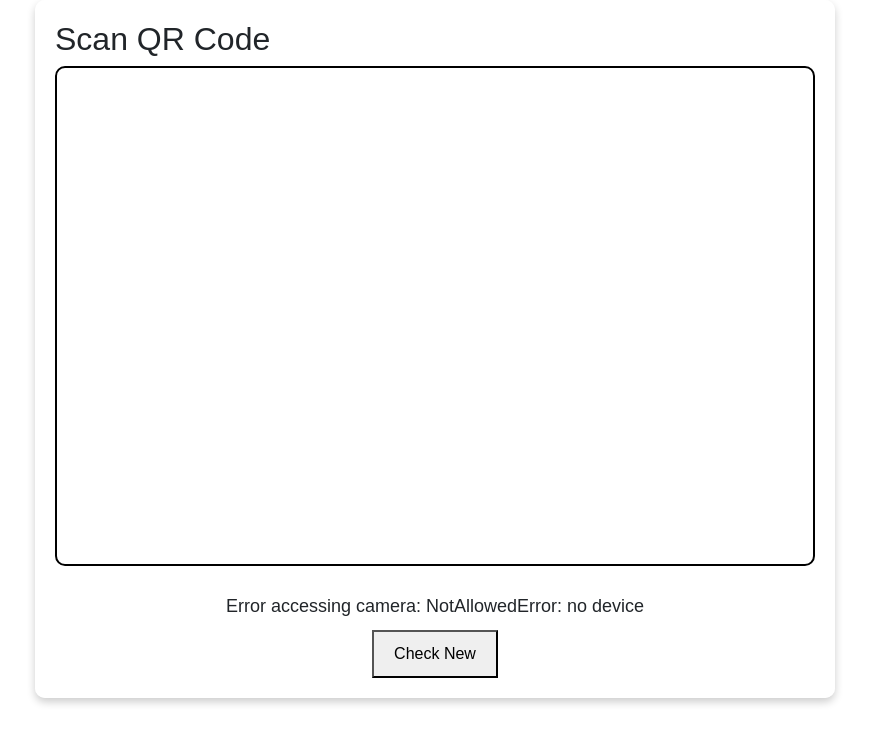
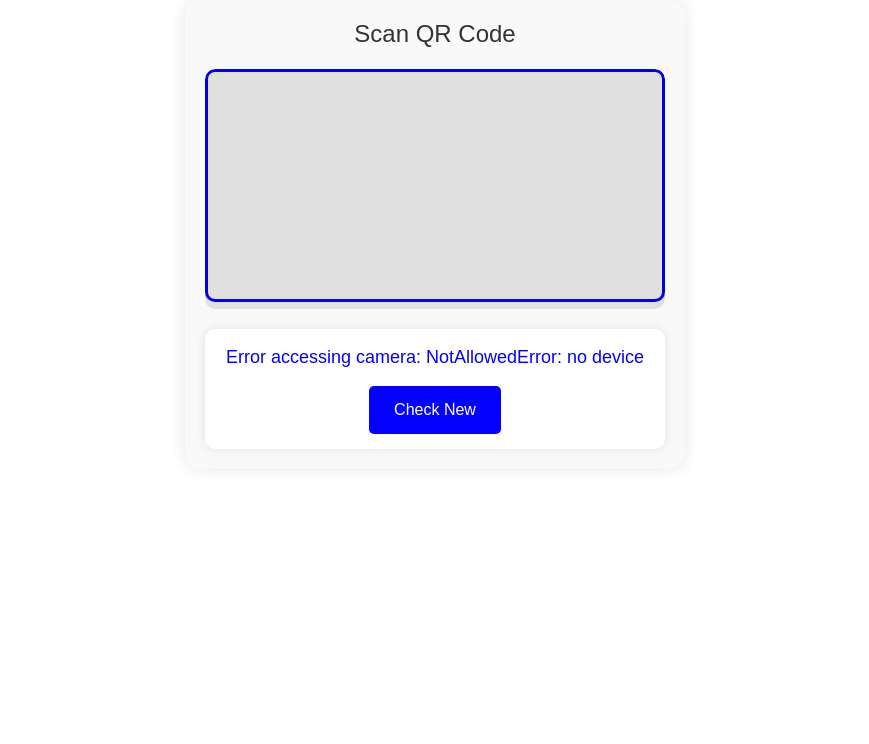
Before and after one commit to Aditya060/Registration, a Django app: page /scan/ in a window 1280 px wide. Shown: the top 744 px of the page, without its empty margins (205-1074 px from the left). Run offline with Django 4.2, Linux system fonts and the light colour scheme; parts of the project's set-up code (start-up, migrations or seed data) failed here and were passed over; some libraries are stand-ins or nearby versions.

Commit message:
Update scanner.html

```diff
--- a/core/templates/core/scanner.html
+++ b/core/templates/core/scanner.html
@@ -3,15 +3,21 @@
 {% block title %}QR Code Scanner{% endblock %}
 
 {% block content %}
-<div class="container">
-    <h2>Scan QR Code</h2>
+<div class="container" style="max-width: 500px; margin: auto; padding: 20px; background-color: #f9f9f9; border-radius: 15px; box-shadow: 0 0 15px rgba(0, 0, 0, 0.1);">
+    <h2 style="text-align: center; margin-bottom: 20px; font-size: 24px; color: #333;">Scan QR Code</h2>
+
     <!-- Video Stream -->
-    <video id="video" style="width: 100%; height: 500px; margin: auto; border: 2px solid #000; border-radius: 10px;" autoplay></video>
+    <div style="position: relative; overflow: hidden; border-radius: 10px;">
+        <video id="video" style="width: 100%; height: 100%; border: 3px solid #0400ff; border-radius: 10px;" autoplay></video>
+        <div style="position: absolute; top: 0; left: 0; width: 100%; height: 100%; border-radius: 10px; background: rgba(0, 0, 0, 0.1); pointer-events: none;"></div>
+    </div>
 
     <!-- Message Box -->
-    <div id="message-box" style="display: none; text-align: center; margin-top: 20px;">
-        <div id="message" style="font-size: 18px; margin-bottom: 10px;"></div>
-        <button id="check-new" style="padding: 10px 20px; font-size: 16px;">Check New</button>
+    <div id="message-box" style="display: none; text-align: center; margin-top: 20px; padding: 15px; background-color: #fff; border-radius: 10px; box-shadow: 0 0 10px rgba(0, 0, 0, 0.1);">
+        <div id="message" style="font-size: 18px; margin-bottom: 15px; color: #0400ff;"></div>
+        <button id="check-new" style="padding: 12px 25px; font-size: 16px; background-color: #0400ff; color: #fff; border: none; border-radius: 5px; cursor: pointer; transition: background-color 0.3s;">
+            Check New
+        </button>
     </div>
 </div>
 
```
